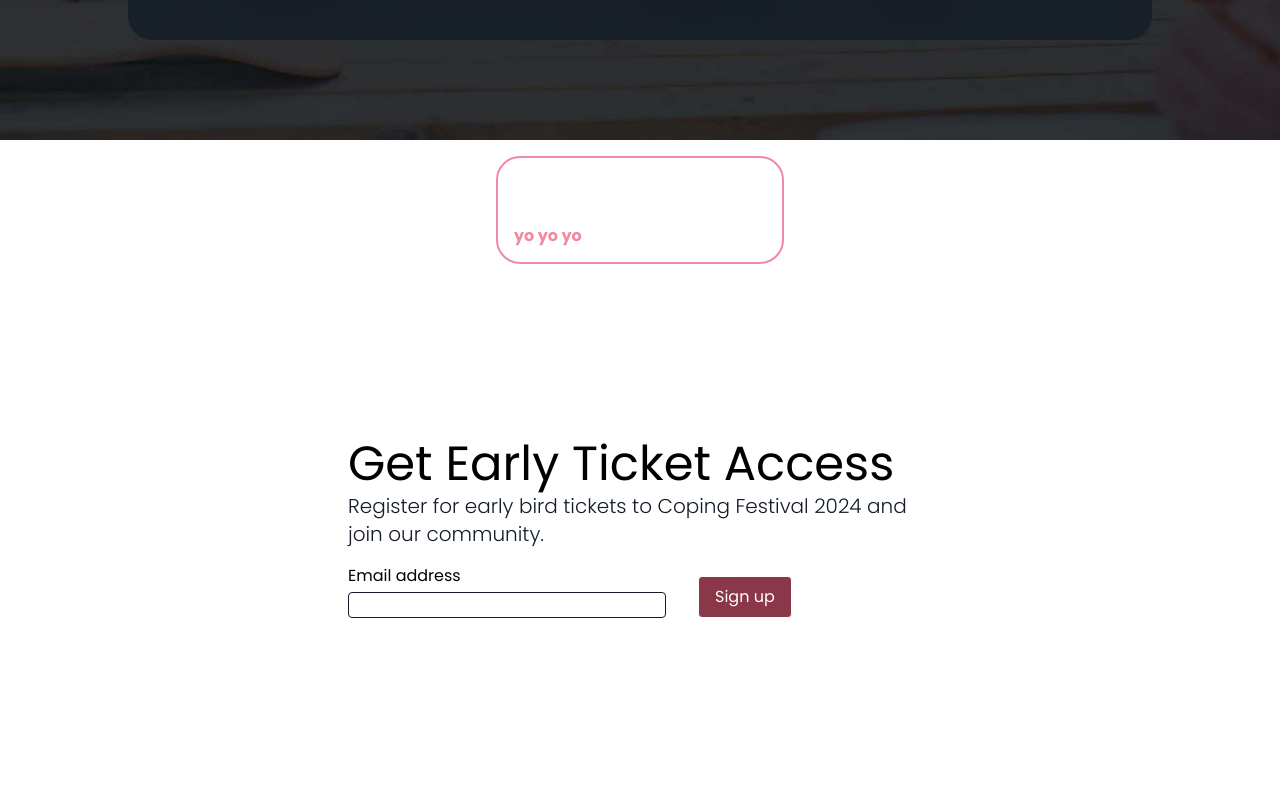
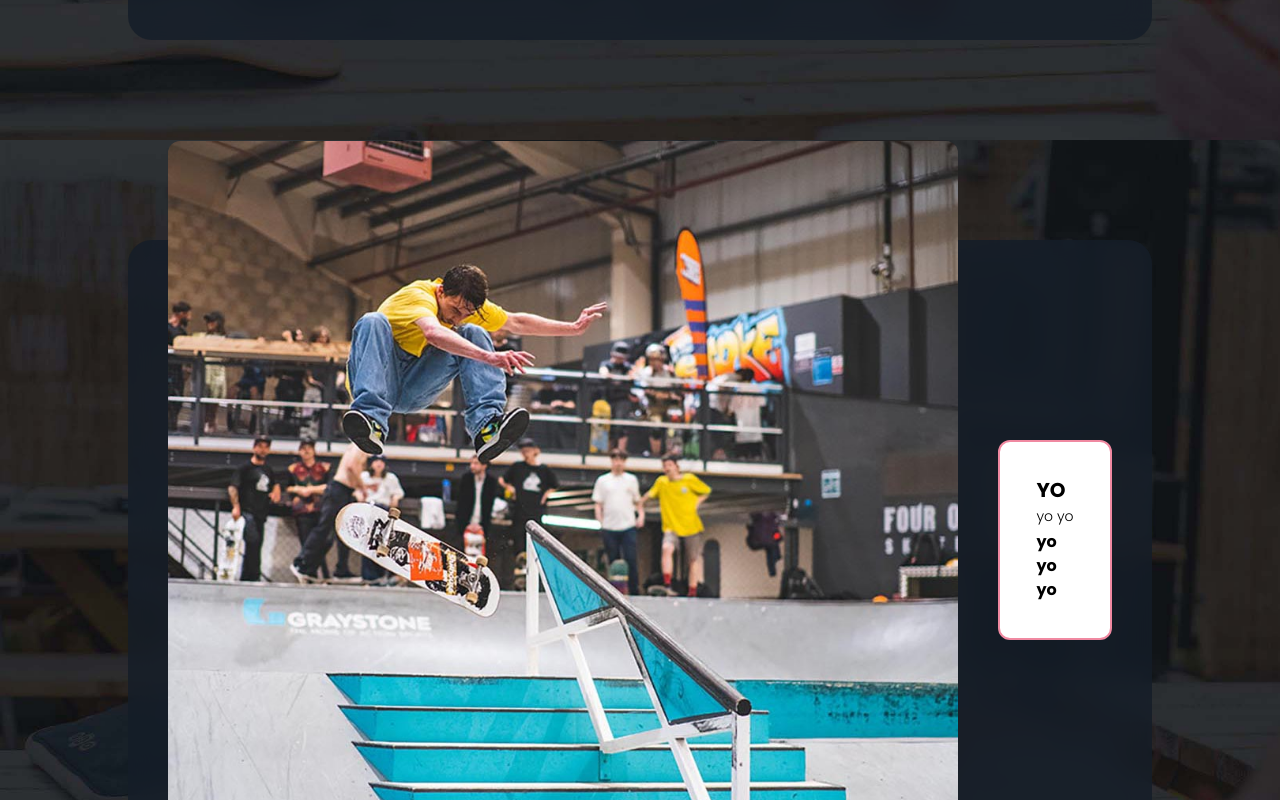
Before and after one commit to WilHesk/coping2023, a Next.js app: page / in a window 1280 px wide. Shown: the part 1460-2260 px from the top of the page. Before the commit the page ends 2118 px from the top, so only its background shows below. Built offline with nearby package versions, Linux system fonts and the light colour scheme.

Commit message:
styling dev to clicker sections

```diff
--- a/components/Festivalclicker.jsx
+++ b/components/Festivalclicker.jsx
@@ -5,7 +5,7 @@ import Link from 'next/link';
 const Festivalclicker = ({ festivaltitle, festivalp1, festivalclick }) => {
   return (
     <section id='festival' className='flex items-center justify-center h-screen bg-fixed bg-center bg-cover custom-img'>
-      <div  className='p-5 h-3/4 rounded-3xl flex items-center justify-center w-screen max-w-screen-lg bg-dkgrey bg-opacity-80 backdrop-blur-md flex-col sm:flex-row'>
+      <div  className='p-5 h-3/4 rounded-3xl flex items-center justify-center w-screen max-w-screen-lg bg-dkgrey bg-opacity-80 backdrop-blur-md flex-col md:flex-row'>
         <div className='p-5'>
           <Image
             src='/coping-festival-skateboarding-stair-set.jpg'
@@ -15,7 +15,7 @@ const Festivalclicker = ({ festivaltitle, festivalp1, festivalclick }) => {
             className='rounded-xl '
           />
         </div>
-        <div className='p-5 min-w-1/2 max-w-1/2'>
+        <div className='p-5 max-w-lg'>
           <div className='p-5 rounded-xl flex justify-center flex-col bg-white hover:bg-pink hover:text-dkgrey border-2 border-pink backdrop-blur-md'>
             <Link href='/festival'>
               <a className='px-4'>
--- a/components/Strategyclicker.jsx
+++ b/components/Strategyclicker.jsx
@@ -2,26 +2,33 @@ import React from 'react';
 import Image from 'next/image';
 import Link from 'next/link';
 
-const Strategyclicker = ({ strategytitle, strategy, strategyclick }) => {
+const Strategyclicker = ({ strategytitle, strategyp1, strategyclick }) => {
   return (
-    <section id='strategy' className='flex items-center justify-center h-auto bg-fixed bg-center bg-white text-dkgrey'>
-
-<div className='flex flex-row justify-center text-white leading-tight mx-[8%] w-auto max-w-screen-sm'>
-        <div className='flex flex-col items-center p-2 sm:flex-row'>
-
-
-          <div className='my-2 mx-8 flex justify-center flex-col hover:bg-pink hover:text-dkgrey border-2 border-pink rounded-3xl backdrop-blur-md w-72'>
-            <Link href='/strategy'>
+    <section id='festival' className='flex items-center justify-center h-screen bg-fixed bg-center bg-cover custom-img'>
+      <div  className='p-5 h-3/4 rounded-3xl flex items-center justify-center w-screen max-w-screen-lg bg-dkgrey bg-opacity-80 backdrop-blur-md flex-col sm:flex-row'>
+        <div className='p-5'>
+          <Image
+            src='/coping-festival-skateboarding-stair-set.jpg'
+            alt='coping festival skateboarder kickflipping stairset at graystone action sports'
+            width='1000'
+            height='1000'
+            className='rounded-xl '
+          />
+        </div>
+        <div className='p-5 min-w-1/2 max-w-1/2'>
+          <div className='p-5 rounded-xl flex justify-center flex-col bg-white hover:bg-pink hover:text-dkgrey border-2 border-pink backdrop-blur-md'>
+            <Link href='/festival'>
               <a className='px-4'>
-              <p className='pt-4 font-bold text-xl uppercase leading-6'>{strategytitle}</p>
-              <p className='py-1 font-light text-sm'>{strategy}</p>
-              <p className='pb-4 font-bold text-pink hover:text-dkgrey'>{strategyclick}</p>
+                <h1 className='pt-4 font-bold text-xl uppercase leading-6'>{strategytitle}</h1>
+                <p className='py-1 font-light text-sm'>{strategyp1}</p>
+                <p className='pb-4 font-bold'>{strategyclick}</p>
               </a>
             </Link>
           </div>
         </div>
       </div>
 
+
     </section>
   );
 }
--- a/pages/index.js
+++ b/pages/index.js
@@ -20,7 +20,7 @@ export default function Home() {
 
       <Festivalclicker festivaltitle="Coping Festival" festivalp1="Coping Festival Paragraph Coping Festival Paragraph Coping Festival Paragraph Coping Festival Paragraph Coping Festival Paragraph Coping Festival Paragraph Coping Festival Paragraph Coping Festival Paragraph Coping Festival Paragraph Coping Festival Paragraph Coping Festival Paragraph" festivalclick="Click Here"/>
 
-      <Strategyclicker strategytitle="yo" strategy="yo yo" strategyclick="yo yo yo"      />
+      <Strategyclicker strategytitle="yo" strategyp1="yo yo" strategyclick="yo yo yo"      />
 
       <Form heading='Get Early Ticket Access' message='Register for early bird tickets to Coping Festival 2024 and join our community.' formLabel='Email address' button='Sign up'/>
 
```
